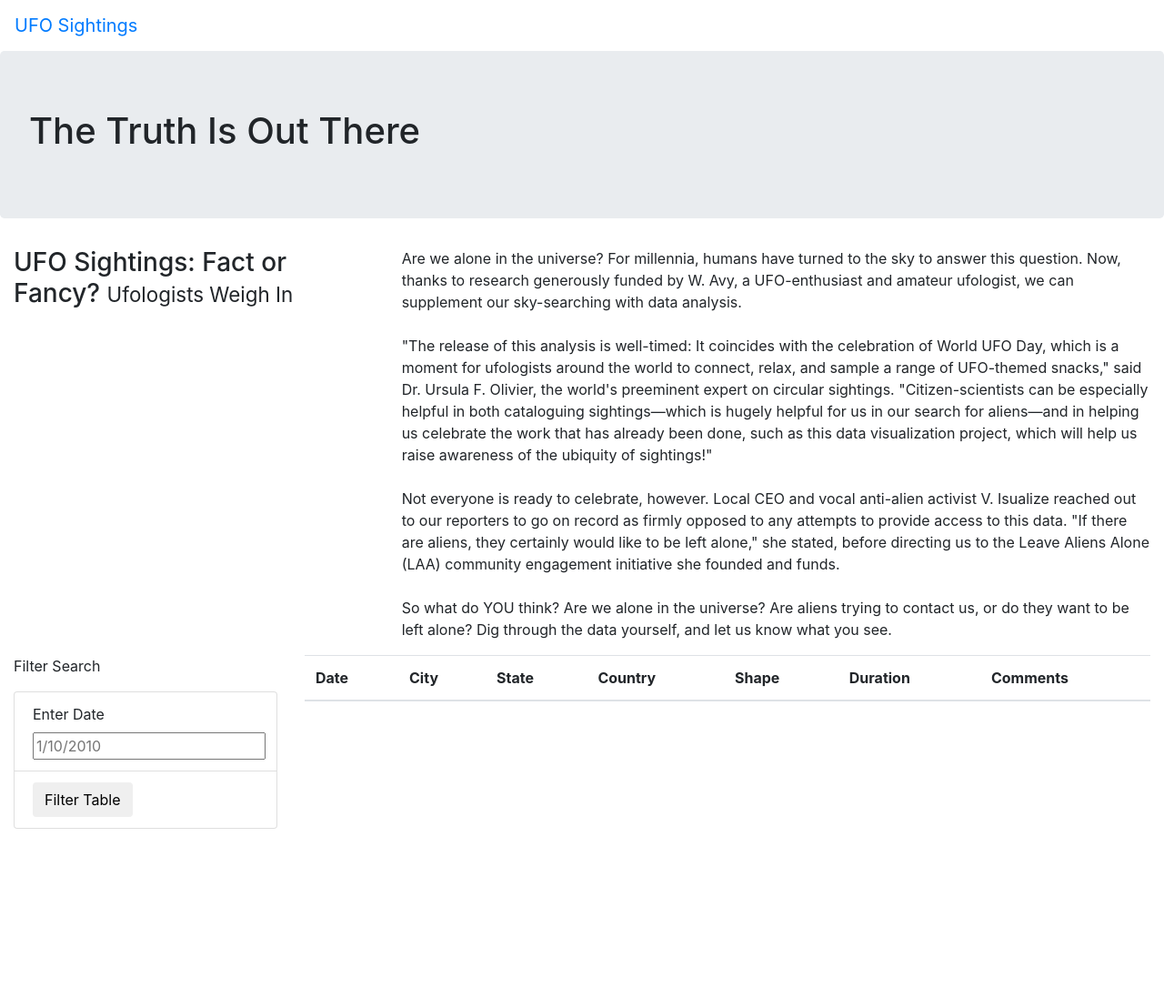
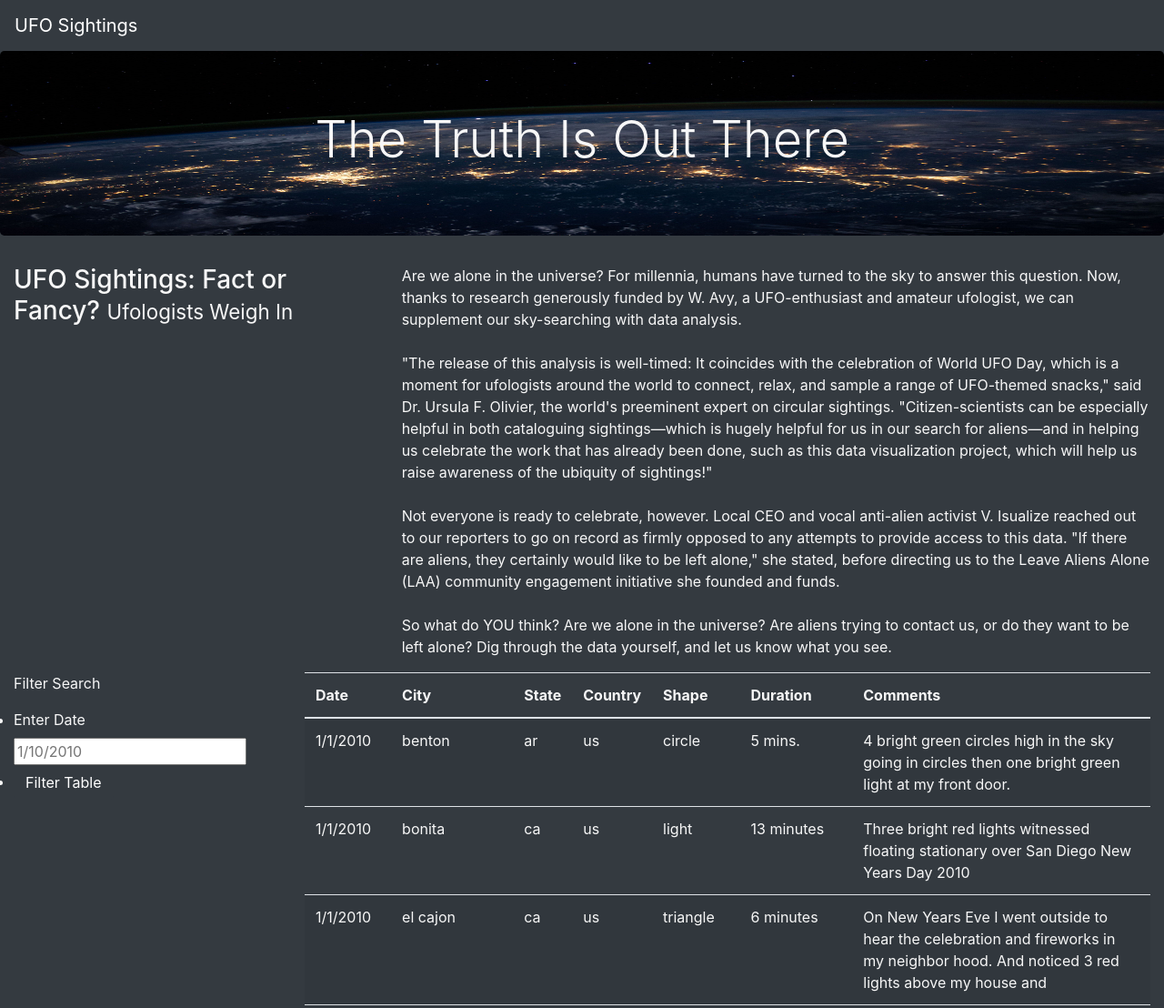
Before and after one commit to yfaulkne/UFOs, a plain HTML site: page index.html in a window 1280 px wide. Shown: the top 1108 px of the page at 91% size. Before the commit the page ends 911 px from the top, so only its background shows below. Drawn offline with nearby package versions, Linux system fonts and the light colour scheme.

Commit message:
customize html

```diff
--- a/index.html
+++ b/index.html
@@ -13,14 +13,14 @@
     />
     <link rel="stylesheet" href="static/css/style.css">
 </head>
-<body>
+<body class="bg-dark">
     <div class="wrapper">
-        <nav class="navbar navbar-expand-lg">
+        <nav class="navbar navbar-dark bg-dark navbar-expand-lg">
             <a class="navbar-brand" href="index.html">UFO Sightings</a>
         </nav>
 
         <div class="jumbotron">
-            <h1>The Truth Is Out There</h1>
+            <h1 class="display-4">The Truth Is Out There</h1>
 
             </div>
                 <div class="container-fluid">
@@ -37,17 +37,17 @@
                     <div class="container-fluid">
                         <div class="row">
                           <div class="col-md-3">
-                              <form>
+                              <form class="bg-dark" >
                                 <p>Filter Search</p>
                               </form>
-                              <ul class="list-group">
-                                <li class="list-group-item">
-                                    <label for="date">Enter Date</label>
+                              <ul class="list-group" class="bg-dark">
+                                <li class="bg-dark" class="list-group-item">
+                                    <label class="bg-dark" for="date">Enter Date</label>
                                     <input type="text" placeholder="1/10/2010" id="datetime" />
 
                                 </li>
-                                <li class="list-group-item">
-                                    <button id="filter-btn" type="button" class="btn btn-default">Filter Table</button>
+                                <li class="bg-dark" class="list-group-item">
+                                    <button id="filter-btn" type="button" class="btn btn-dark">Filter Table</button>
 
                                 </li>
 
@@ -76,5 +76,10 @@
             </div>
         </div>
     </div>
+
+    <script src="https://cdnjs.cloudflare.com/ajax/libs/d3/4.11.0/d3.js"></script>
+    <script src="static/js/data.js"></script>
+    <script src="static/js/app.js"></script>
+
 </body>
 </html>
--- a/static/css/style.css
+++ b/static/css/style.css
@@ -0,0 +1,10 @@
+body {
+
+    color: #f7f7f7;
+  }
+
+.jumbotron {
+    background-image: url("../images/nasa.jpg");
+    background-size: 100% 100%;
+    text-align: center;
+  }
```
Also changed, not shown: static/images/nasa.jpg (added), static/js/app.js (renamed from app.js), static/js/data.js (renamed from data.js).
